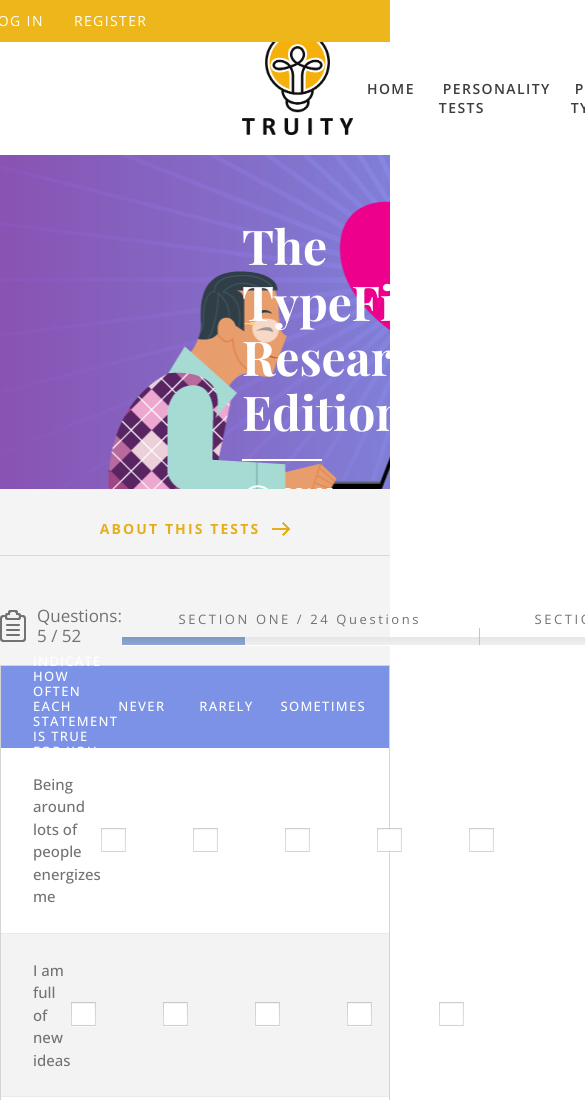
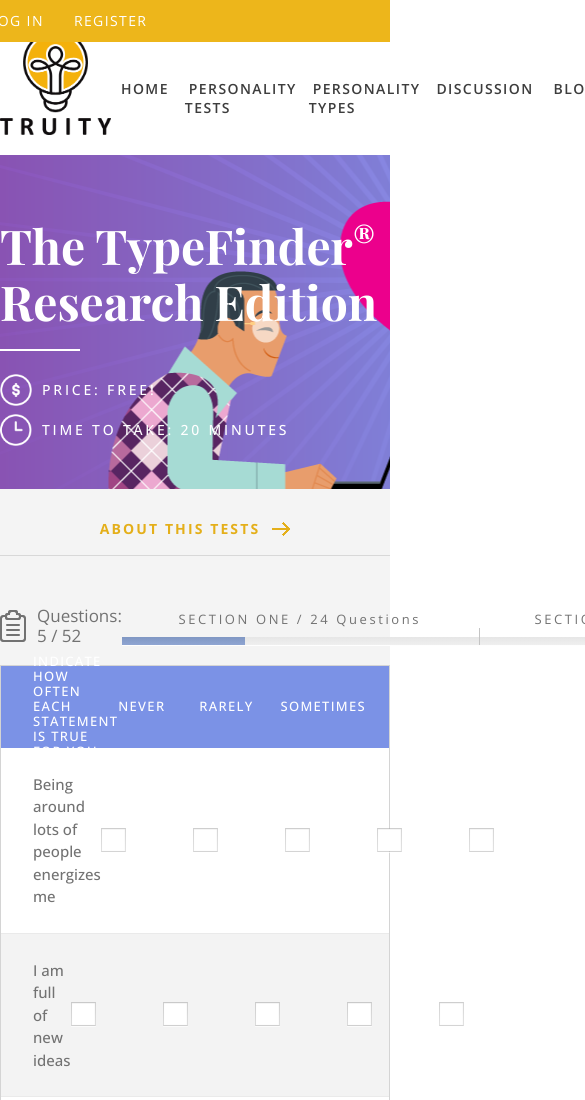
Before and after one commit to ultramarine64/codeyourdream-test-task, a website: page src/index.html in a window 390 px wide. Shown: the top 1100 px of the page, 585 px wide, since content can reach past the window. Drawn offline with nearby package versions, Linux system fonts and the light colour scheme; files that its build step writes are made by us from their sources.

Commit message:
Добавить адаптив для max-width: 1400px.

```diff
--- a/src/index.html
+++ b/src/index.html
@@ -46,6 +46,7 @@
   <main>
     <div class="container">
       <section class="main-title">
+        <div class="main-title__container">
           <div class="main-title__info">
             <h1 class="main-title__title">
               The TypeFinder<span class="main-title__title-symbol">®</span><br>Research Edition
@@ -59,6 +60,7 @@
               <div class="feature">
                 <img src="images/test/test-time-big.png" alt="" class="feature__icon">
                 <span class="feature__description">Time to Take: 20 Minutes</span>
+              </div>
             </div>
           </div>
         </div>
--- a/src/sass/blocks/_header.scss
+++ b/src/sass/blocks/_header.scss
@@ -1,6 +1,8 @@
 .header {
   &__menu-and-logo-container {
-    padding: 30px 242px 20px;
+    max-width: 1000px;
+    margin: 0 auto;
+    padding: 30px 0 20px;
     display: flex;
     justify-content: space-between;
     align-items: center;
--- a/src/sass/blocks/_main_title.scss
+++ b/src/sass/blocks/_main_title.scss
@@ -3,9 +3,10 @@
   height: 334px;
   background: url("../images/truityasset-test-banner-wide.png") center no-repeat;
   padding-top: 63px;
-  padding-left: 242px;
 
-  &__info {
+  &__container {
+    max-width: 1000px;
+    margin: 0 auto;
   }
 
   &__title {
--- a/src/sass/blocks/_menu.scss
+++ b/src/sass/blocks/_menu.scss
@@ -12,6 +12,11 @@
 
   &__item {
     margin: 0 10px;
+    transition: 0.1s all;
+
+    @media (max-width: 1400px) {
+      margin: 0 6px;
+    }
   }
 
   &__link {
```
Lines whose indentation alone changed are shown as unchanged.
